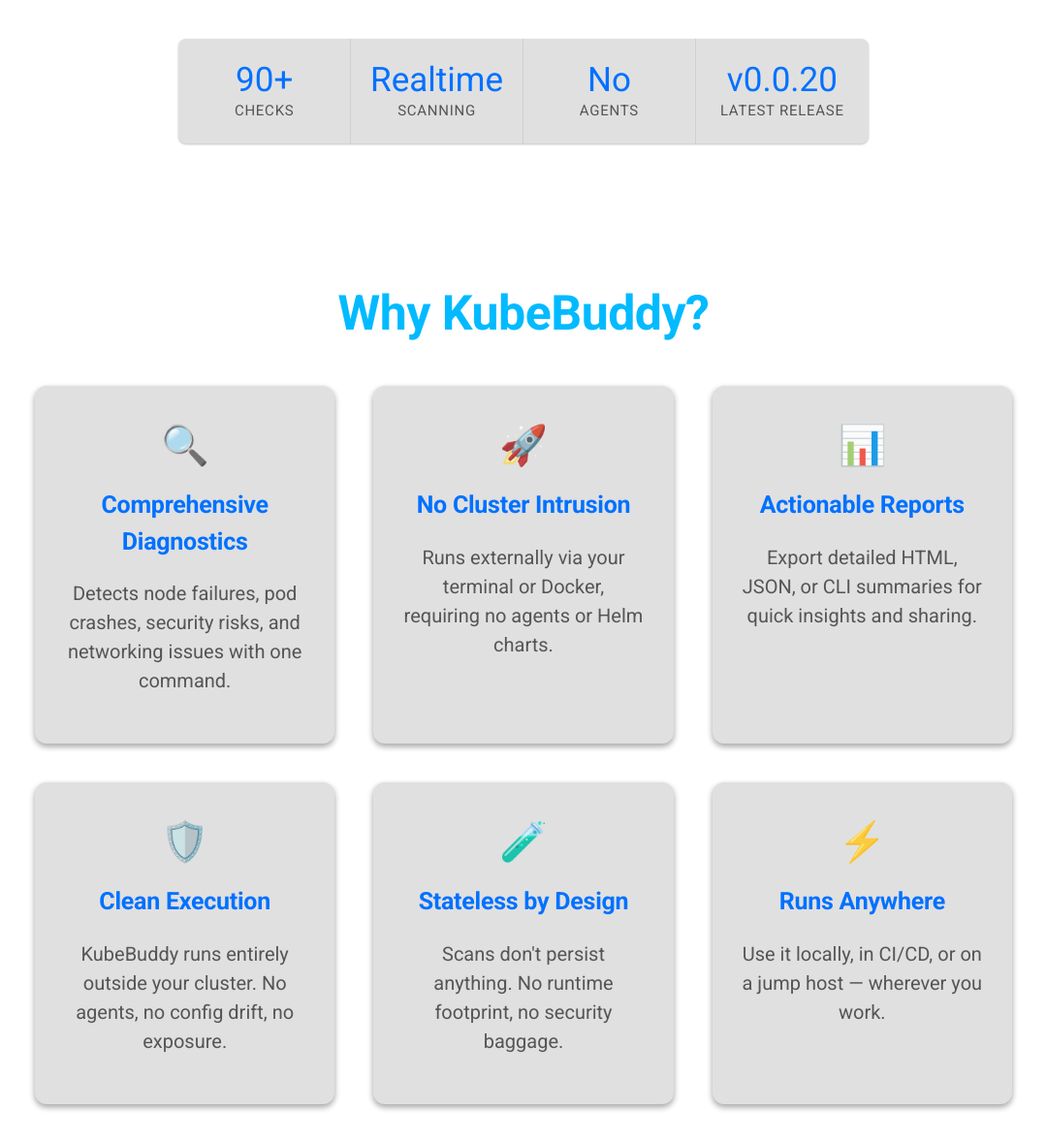
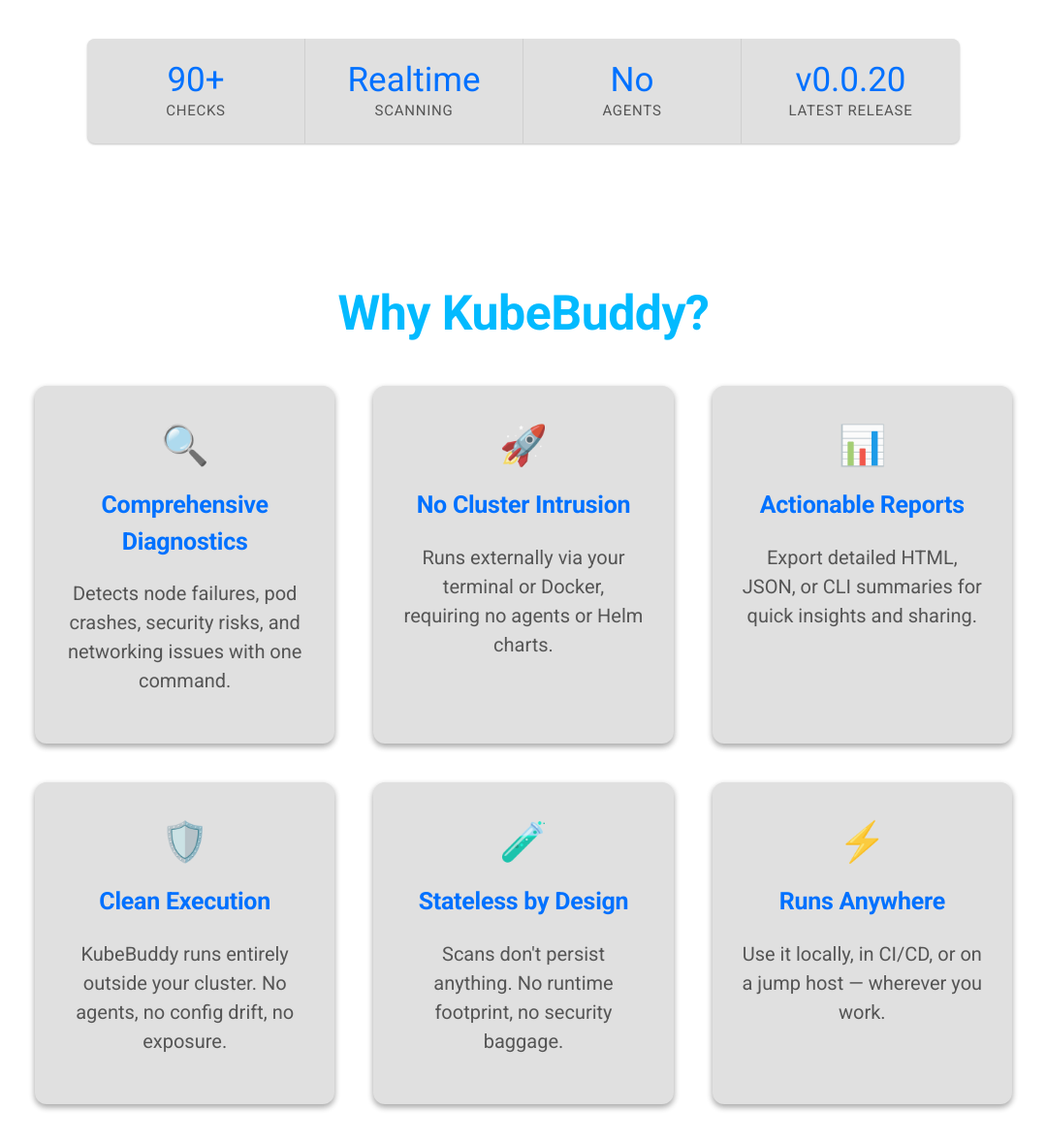
Before and after one commit to KubeDeckio/KubeBuddy, an MkDocs documentation site: the page built from docs/index.md, in a window 1280 px wide and 1400 px high, scrolled down 536 px. Shown: the part 220-1397 px from the top of the window at 97% size, without its empty margins (100-1179 px from the left). Built offline with MkDocs 1.6.1 and Material for MkDocs 9.7.7, drawn with Linux system fonts in a browser that asks for light colours; comment, search, counter and statistics services are not loaded; grey boxes are pictures that could not be loaded.

Commit message:
ui fixes
Signed-off-by: PixelRobots <littlehoops@gmail.com>

```diff
--- a/overrides/home.html
+++ b/overrides/home.html
@@ -463,11 +463,13 @@
 .metrics-bar {
   display: grid;
   grid-template-columns: repeat(auto-fit, minmax(140px,1fr));
-  margin: 2rem auto 0;               /* space from hero */
+  gap: 0;
+  margin: 2rem auto 0;
   max-width: 900px;
+  width: 100%;
   background: var(--md-card-bg-color);
   border-radius: 8px;
-  overflow: hidden;                  /* clip dividers at edges */
+  overflow: hidden;
   box-shadow:
     0 1px 3px rgba(0,0,0,0.12),
     0 1px 2px rgba(0,0,0,0.14);
@@ -502,6 +504,32 @@
   letter-spacing: 0.05em;
 }
 
+/* small phones: one column */
+@media (max-width: 480px) {
+  .metrics-bar {
+    grid-template-columns: 1fr;
+  }
+  .metric:not(:last-child) {
+    /* swap vertical dividers for horizontal */
+    border-right: none;
+    border-bottom: 1px solid rgba(0,0,0,0.08);
+  }
+}
+
+/* tablets / larger phones: two columns */
+@media (min-width: 481px) and (max-width: 768px) {
+  .metrics-bar {
+    grid-template-columns: repeat(2,1fr);
+  }
+  .metric:not(:nth-child(2n)) {
+    /* only draw a divider on the right of odd items */
+    border-right: 1px solid rgba(0,0,0,0.08);
+  }
+  /* remove bottom border on the last row */
+  .metric:nth-last-child(-n+2) {
+    border-bottom: none;
+  }
+}
   </style>
 
 <!-- Hero + Metrics Section -->
```
